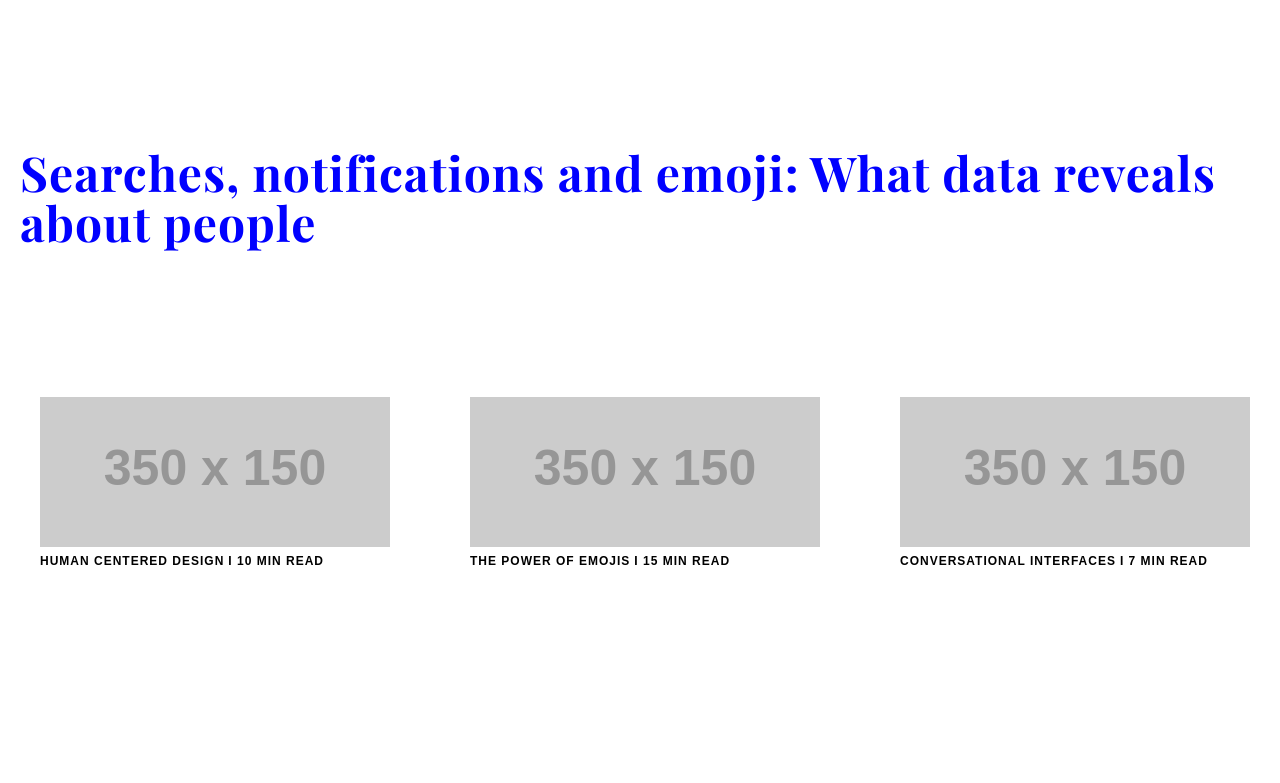
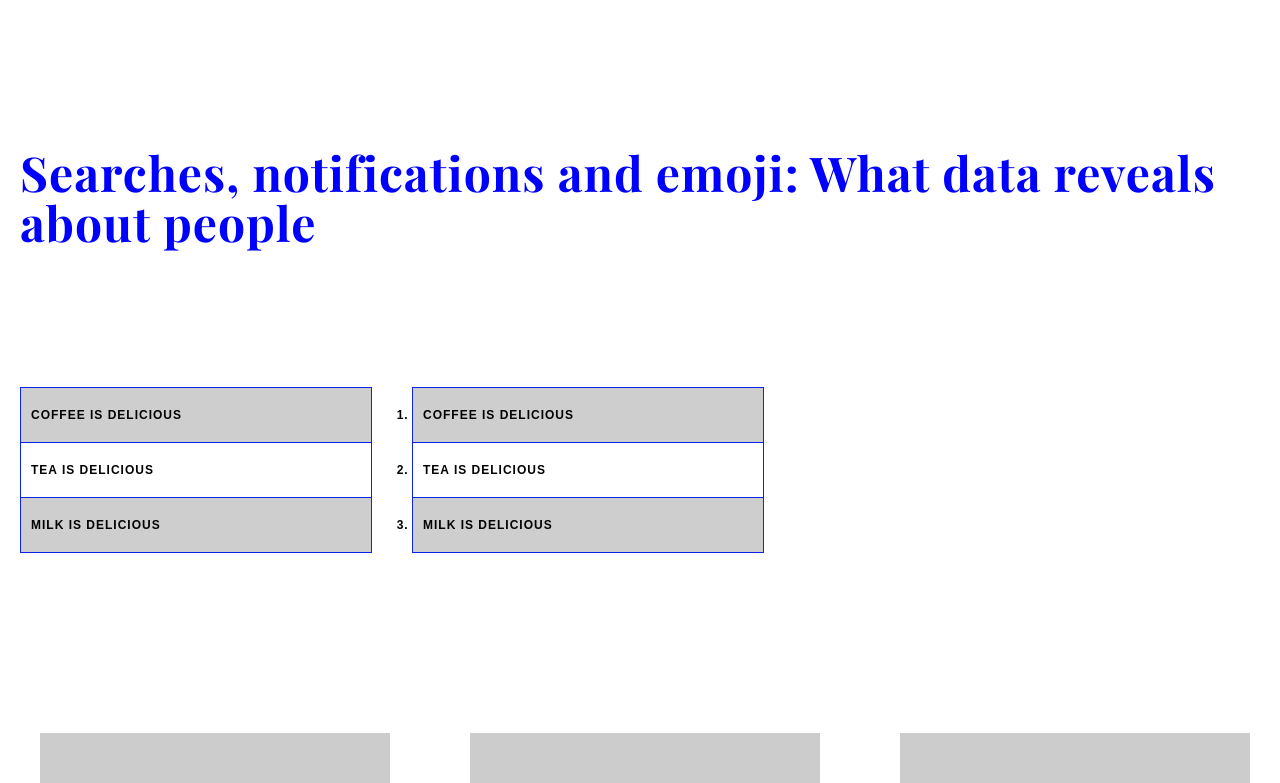
Before and after one commit to CanardSauvage/lordofwozl, a plain HTML site: page index.html in a window 1280 px wide. Shown: the part 423-1206 px from the top of the page. Drawn offline with nearby package versions, Linux system fonts and the light colour scheme; placeholder pictures from the web are drawn by us.

Commit message:
lists added and optimized

```diff
--- a/index.html
+++ b/index.html
@@ -92,9 +92,59 @@ a:visited {
 	color: white;
 }
 
-a:hover{
+a:hover {
 	color: white;
 }
+
+ul {
+	list-style-type: none;
+	border: 1px solid #0922ec;
+	width: 350px;
+	padding:0px;
+	margin: 40px 20px 30px 20px;
+}
+
+ul li {
+	padding: 20px 10px;
+	border-bottom: 1px solid #0922ec;
+	font-family: arial;
+	font-size: 12px;
+	font-weight: bold;
+	letter-spacing: 1px
+}
+
+ul li:last-child{
+	border-bottom: none;
+}
+
+ul li:hover {
+	color:#0922ec;
+}
+
+ol {
+	border: 1px solid #0922ec;
+	width: 350px;
+	padding:0px;
+	margin: 40px 20px 30px 20px;
+}
+
+ol li {
+	padding: 20px 10px;
+	border-bottom: 1px solid #0922ec;
+	font-family: arial;
+	font-size: 12px;
+	font-weight: bold;
+	letter-spacing: 1px
+}
+
+ol li:last-child{
+	border-bottom: none;
+}
+
+ol li:hover {
+	color:#0922ec;
+}
+
 
 
 </style>
@@ -120,6 +170,18 @@ a:hover{
 
 <h1>Searches, notifications and emoji: What data reveals about people</h1>
 
+<div class="container">
+	<ul>
+	  <li style="background-color: #cecece;">COFFEE IS DELICIOUS</li>
+	  <li>TEA IS DELICIOUS</li>
+	  <li style="background-color: #cecece;"">MILK IS DELICIOUS</li>
+	</ul>
+	<ol>
+	  <li style="background-color: #cecece;">COFFEE IS DELICIOUS</li>
+	  <li>TEA IS DELICIOUS</li>
+	  <li style="background-color: #cecece;"">MILK IS DELICIOUS</li>
+	</ol>
+</div>
 
 <div class="container">
 	<div class="div1">
```
